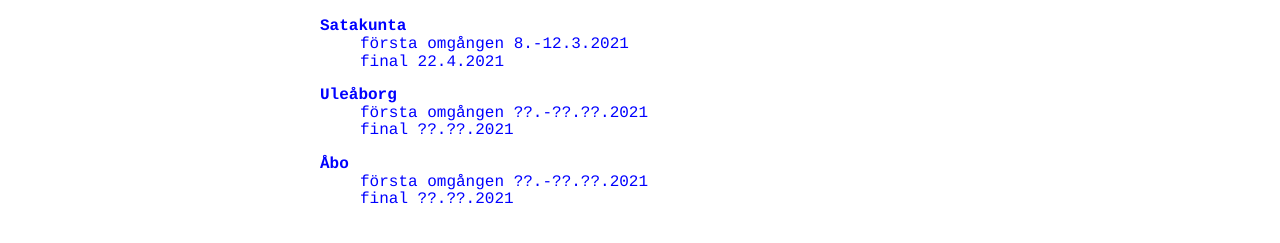
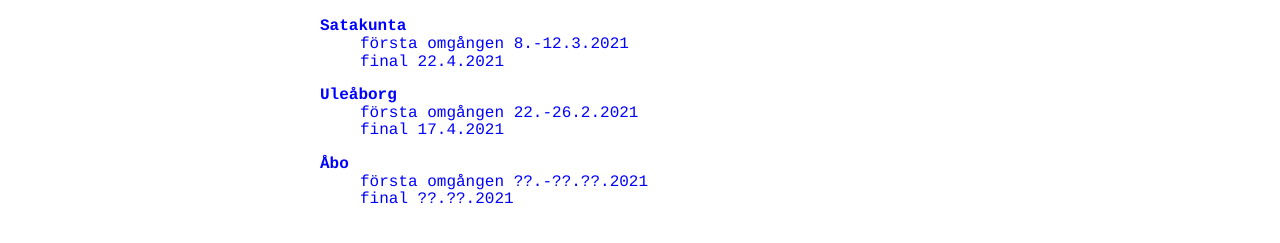
Before and after one commit to matematiikkakilpailut/matematiikkakilpailut.github.io, a Jekyll site: the page built from seiskat/sv/index.html, in a window 1280 px wide. Shown: the part 462-705 px from the top of the page. Built offline with Jekyll 4.4.1, drawn with Linux system fonts in a browser that asks for light colours.

Commit message:
Update index.html
Oulu

```diff
--- a/seiskat/sv/index.html
+++ b/seiskat/sv/index.html
@@ -22,8 +22,8 @@
   <dd>f&ouml;rsta omg&aring;ngen 8.-12.3.2021</dd>
   <dd>final 22.4.2021</dd>
   <dt>Ule&aring;borg</dt>
-  <dd>f&ouml;rsta omg&aring;ngen ??.-??.??.2021</dd>
-  <dd>final ??.??.2021</dd>
+  <dd>f&ouml;rsta omg&aring;ngen 22.-26.2.2021</dd>
+  <dd>final 17.4.2021</dd>
   <dt>&Aring;bo</dt>
   <dd>f&ouml;rsta omg&aring;ngen ??.-??.??.2021</dd>
   <dd>final ??.??.2021</dd>
```
